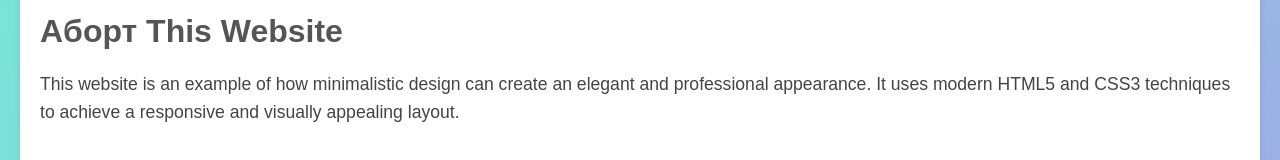
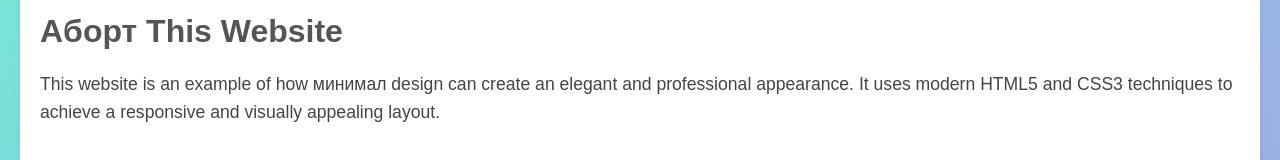
Before and after one commit to 1exanOK/WIP_site_nginx, a plain HTML site: page index.html in a window 1280 px wide. Shown: the part 167-327 px from the top of the page. Drawn offline with Linux system fonts and the light colour scheme.

Commit message:
Update index.html

```diff
--- a/index.html
+++ b/index.html
@@ -98,7 +98,7 @@
     <div class="container">
         <h2>Aборт This Website</h2>
         <p>
-            This website is an example of how minimalistic design can create an elegant and professional appearance.
+            This website is an example of how минимал design can create an elegant and professional appearance.
             It uses modern HTML5 and CSS3 techniques to achieve a responsive and visually appealing layout.
         </p>
         <a href="#" class="button">Learn More</a>
```
